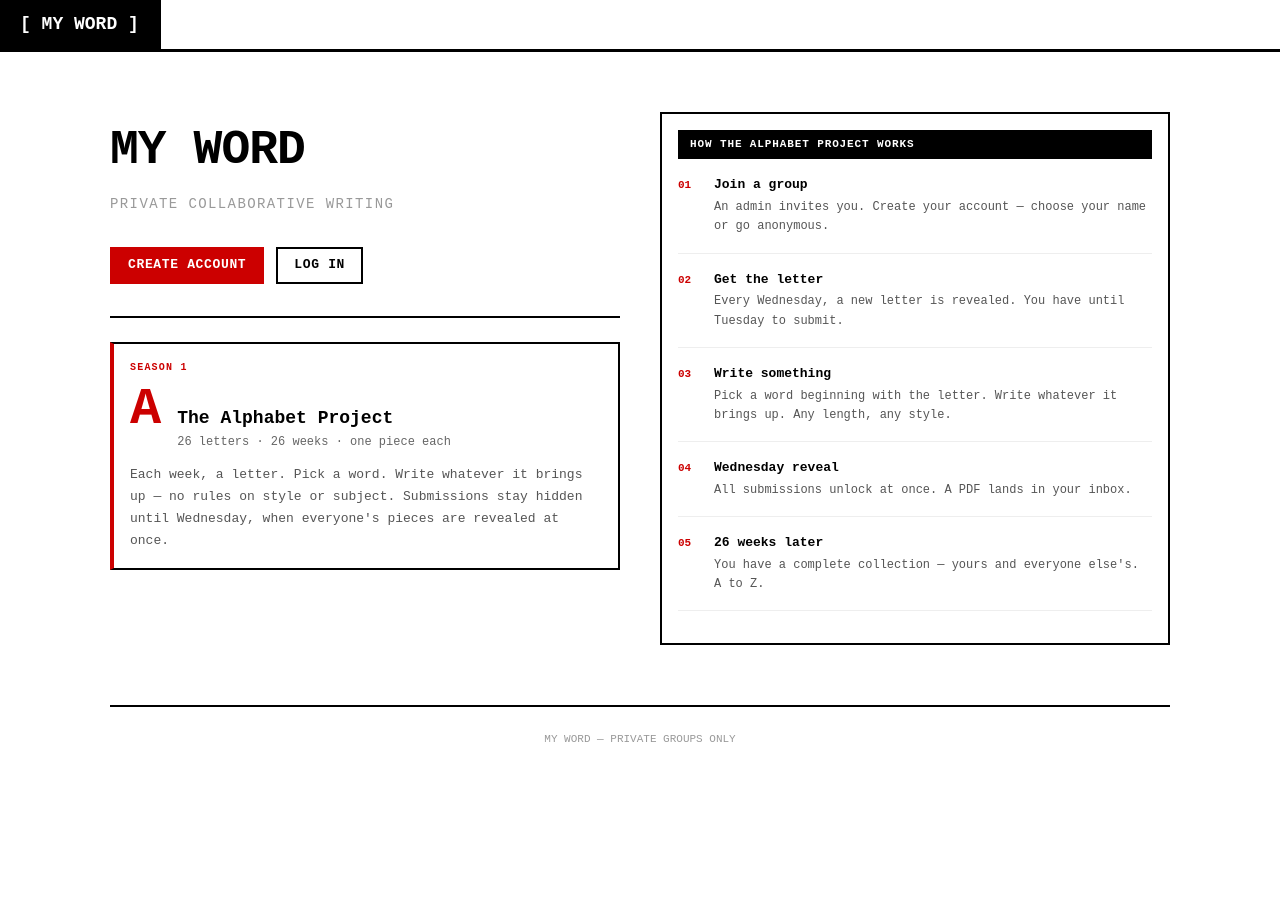
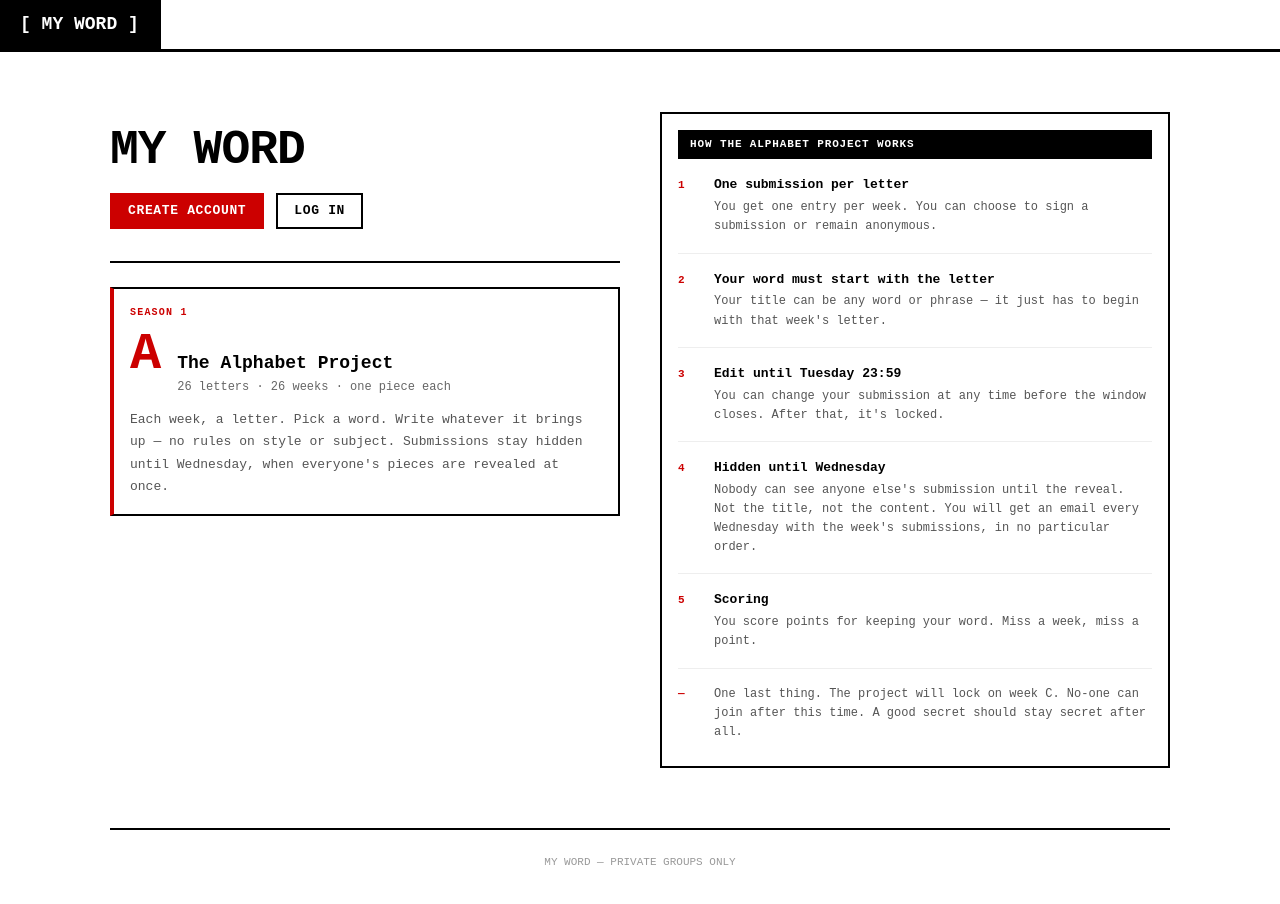
Before and after one commit to skudgambosi-creator/myword, a Next.js app: page / in a window 1280 px wide. Shown: the top 904 px of the page. Before the commit the page ends 809 px from the top, so only its background shows below. Built offline with nearby package versions, Linux system fonts and the light colour scheme.

Commit message:
lucky last

```diff
--- a/app/api/welcome/route.ts
+++ b/app/api/welcome/route.ts
@@ -9,7 +9,7 @@ export async function POST(req: NextRequest) {
     const result = await sendEmail({
       to: email,
       subject: 'Oh My Word.',
-      html: `<pre style="font-family: 'Courier New', monospace; font-size: 14px; line-height: 1.8;">Say less x</pre>`,
+      html: `<pre style="font-family: 'Courier New', monospace; font-size: 14px; line-height: 1.8;">Say less x\n\nDon't lose your login:\n${email}</pre>`,
     })
 
     if (result.error) return NextResponse.json({ error: result.error }, { status: 500 })
--- a/app/groups/[id]/page.tsx
+++ b/app/groups/[id]/page.tsx
@@ -139,14 +139,11 @@ export default function GroupPage({ params }: { params: { id: string } }) {
           <h1 style={{ fontSize: 28, fontWeight: 'bold' }}>The Alphabet Project</h1>
         </div>
 
-        <div style={{ display: 'grid', gridTemplateColumns: '1fr 340px', gap: 32, alignItems: 'start' }}>
+        <div style={{ display: 'flex', flexDirection: 'column', gap: 24 }}>
 
-          {/* LEFT COLUMN */}
-          <div>
-
-            {/* Letter + Timer + Submit */}
+          {/* 1. Submission block */}
           {currentWeek && !isCompleted && (
-              <div className="box" style={{ marginBottom: 24 }}>
+            <div className="box">
               <div style={{ display: 'flex', gap: 32, alignItems: 'flex-start', flexWrap: 'wrap' }}>
                 {/* Big letter */}
                 <div>
@@ -200,7 +197,7 @@ export default function GroupPage({ params }: { params: { id: string } }) {
           )}
 
           {!currentWeek && !isCompleted && (
-              <div className="box" style={{ marginBottom: 24 }}>
+            <div className="box">
               <div className="box-header">AWAITING START</div>
               <div style={{ padding: '16px 0 0', fontSize: 14, color: '#555' }}>
                 The project starts on {new Date(group.start_date).toLocaleDateString('en-GB', {
@@ -211,7 +208,7 @@ export default function GroupPage({ params }: { params: { id: string } }) {
           )}
 
           {isCompleted && (
-              <div className="box" style={{ marginBottom: 24, textAlign: 'center', padding: 48 }}>
+            <div className="box" style={{ textAlign: 'center', padding: 48 }}>
               <div style={{ fontSize: 48, marginBottom: 16 }}>A — Z</div>
               <h2 style={{ fontSize: 20, marginBottom: 20 }}>The Alphabet Project is complete.</h2>
               <Link href={`/groups/${params.id}/submissions`} className="btn btn-accent">
@@ -220,41 +217,10 @@ export default function GroupPage({ params }: { params: { id: string } }) {
             </div>
           )}
 
-            {/* Rules */}
-            <div className="box" style={{ marginBottom: 24 }}>
-              <div className="box-header">RULES</div>
-              <div style={{ padding: '16px 0 0' }}>
-                {[
-                  ['One submission per letter', 'You get one entry per week. Once submitted you can edit it, but you cannot delete it. You can choose to sign a submission or remain anonymous.'],
-                  ['Your word must start with the letter', 'Your title can be any word or phrase — it just has to begin with that week\'s letter.'],
-                  ['Edit until Tuesday 23:59', 'You can change your submission at any time before the window closes. After that, it\'s locked.'],
-                  ['Hidden until Wednesday', 'Nobody can see anyone else\'s submission until the reveal. Not the title, not the content. You will get an email every Wednesday with the week\'s submissions, in no particular order.'],
-                  ['Scoring', 'You score points for keeping your word. Miss a week, miss a point.'],
-                ].map(([title, desc], i) => (
-                  <div key={i} style={{ display: 'flex', gap: 12, marginBottom: 16, paddingBottom: 16, borderBottom: '1px solid #eee' }}>
-                    <div style={{ fontWeight: 'bold', fontSize: 11, color: '#CC0000', minWidth: 20 }}>{i + 1}</div>
-                    <div>
-                      <div style={{ fontWeight: 'bold', fontSize: 13, marginBottom: 2 }}>{title}</div>
-                      <div style={{ fontSize: 12, color: '#555', lineHeight: 1.6 }}>{desc}</div>
-                    </div>
-                  </div>
-                ))}
-                <div style={{ display: 'flex', gap: 12, marginBottom: 4, paddingBottom: 4 }}>
-                  <div style={{ fontWeight: 'bold', fontSize: 11, color: '#CC0000', minWidth: 20 }}>—</div>
-                  <div style={{ fontSize: 12, color: '#555', lineHeight: 1.6 }}>
-                    One last thing. The project will lock on week C. No-one can join after this time. A good secret should stay secret after all.
-                  </div>
-                </div>
-              </div>
-            </div>
-
-          </div>
-
-          {/* RIGHT COLUMN */}
-          <div style={{ display: 'flex', flexDirection: 'column', gap: 16 }}>
-
-            <Link href={`/groups/${params.id}/leaderboard`} style={{ textDecoration: 'none' }}>
-              <div className="box" style={{ cursor: 'pointer', borderLeft: '4px solid #CC0000' }}
+          {/* 2. Leaderboard + Submissions side by side */}
+          <div style={{ display: 'flex', gap: 16, flexWrap: 'wrap' }}>
+            <Link href={`/groups/${params.id}/leaderboard`} style={{ flex: 1, minWidth: 200, textDecoration: 'none' }}>
+              <div className="box" style={{ cursor: 'pointer', borderLeft: '4px solid #CC0000', height: '100%' }}
                 onMouseEnter={e => (e.currentTarget.style.background = '#f9f9f9')}
                 onMouseLeave={e => (e.currentTarget.style.background = '#fff')}>
                 <div style={{ fontWeight: 'bold', fontSize: 15, marginBottom: 4 }}>Leaderboard →</div>
@@ -262,16 +228,17 @@ export default function GroupPage({ params }: { params: { id: string } }) {
               </div>
             </Link>
 
-            <Link href={`/groups/${params.id}/submissions`} style={{ textDecoration: 'none' }}>
-              <div className="box" style={{ cursor: 'pointer', borderLeft: '4px solid #000' }}
+            <Link href={`/groups/${params.id}/submissions`} style={{ flex: 1, minWidth: 200, textDecoration: 'none' }}>
+              <div className="box" style={{ cursor: 'pointer', borderLeft: '4px solid #000', height: '100%' }}
                 onMouseEnter={e => (e.currentTarget.style.background = '#f9f9f9')}
                 onMouseLeave={e => (e.currentTarget.style.background = '#fff')}>
                 <div style={{ fontWeight: 'bold', fontSize: 15, marginBottom: 4 }}>Submissions →</div>
                 <div style={{ fontSize: 12, color: '#666' }}>Browse the archive — A to Z</div>
               </div>
             </Link>
+          </div>
 
-            {/* Progress */}
+          {/* 3. Progress */}
           {currentWeek && (
             <div className="box">
               <div className="section-header">Progress</div>
@@ -297,7 +264,34 @@ export default function GroupPage({ params }: { params: { id: string } }) {
             </div>
           )}
 
+          {/* 4. Rules */}
+          <div className="box">
+            <div className="box-header">RULES</div>
+            <div style={{ padding: '16px 0 0' }}>
+              {[
+                ['One submission per letter', 'You get one entry per week. You can choose to sign a submission or remain anonymous.'],
+                ['Your word must start with the letter', 'Your title can be any word or phrase — it just has to begin with that week\'s letter.'],
+                ['Edit until Tuesday 23:59', 'You can change your submission at any time before the window closes. After that, it\'s locked.'],
+                ['Hidden until Wednesday', 'Nobody can see anyone else\'s submission until the reveal. Not the title, not the content. You will get an email every Wednesday with the week\'s submissions, in no particular order.'],
+                ['Scoring', 'You score points for keeping your word. Miss a week, miss a point.'],
+              ].map(([title, desc], i) => (
+                <div key={i} style={{ display: 'flex', gap: 12, marginBottom: 16, paddingBottom: 16, borderBottom: '1px solid #eee' }}>
+                  <div style={{ fontWeight: 'bold', fontSize: 11, color: '#CC0000', minWidth: 20 }}>{i + 1}</div>
+                  <div>
+                    <div style={{ fontWeight: 'bold', fontSize: 13, marginBottom: 2 }}>{title}</div>
+                    <div style={{ fontSize: 12, color: '#555', lineHeight: 1.6 }}>{desc}</div>
                   </div>
+                </div>
+              ))}
+              <div style={{ display: 'flex', gap: 12, marginBottom: 4, paddingBottom: 4 }}>
+                <div style={{ fontWeight: 'bold', fontSize: 11, color: '#CC0000', minWidth: 20 }}>—</div>
+                <div style={{ fontSize: 12, color: '#555', lineHeight: 1.6 }}>
+                  One last thing. The project will lock on week C. No-one can join after this time. A good secret should stay secret after all.
+                </div>
+              </div>
+            </div>
+          </div>
+
         </div>
       </div>
     </div>
--- a/app/page.tsx
+++ b/app/page.tsx
@@ -18,9 +18,6 @@ export default function LandingPage() {
               <h1 style={{ fontSize: 48, fontWeight: 'bold', marginBottom: 4, letterSpacing: '-0.02em' }}>
                 MY WORD
               </h1>
-              <p style={{ fontSize: 14, color: '#999', marginBottom: 32, textTransform: 'uppercase', letterSpacing: '0.1em' }}>
-                Private collaborative writing
-              </p>
               <div style={{ display: 'flex', gap: 12 }}>
                 <Link href="/register" className="btn btn-accent">
                   Create Account
@@ -59,11 +56,11 @@ export default function LandingPage() {
               <div className="box-header">HOW THE ALPHABET PROJECT WORKS</div>
               <div style={{ padding: '16px 0 0' }}>
                 {[
-                  ['01', 'Join a group', 'An admin invites you. Create your account — choose your name or go anonymous.'],
-                  ['02', 'Get the letter', 'Every Wednesday, a new letter is revealed. You have until Tuesday to submit.'],
-                  ['03', 'Write something', 'Pick a word beginning with the letter. Write whatever it brings up. Any length, any style.'],
-                  ['04', 'Wednesday reveal', 'All submissions unlock at once. A PDF lands in your inbox.'],
-                  ['05', '26 weeks later', 'You have a complete collection — yours and everyone else\'s. A to Z.'],
+                  ['1', 'One submission per letter', 'You get one entry per week. You can choose to sign a submission or remain anonymous.'],
+                  ['2', 'Your word must start with the letter', 'Your title can be any word or phrase — it just has to begin with that week\'s letter.'],
+                  ['3', 'Edit until Tuesday 23:59', 'You can change your submission at any time before the window closes. After that, it\'s locked.'],
+                  ['4', 'Hidden until Wednesday', 'Nobody can see anyone else\'s submission until the reveal. Not the title, not the content. You will get an email every Wednesday with the week\'s submissions, in no particular order.'],
+                  ['5', 'Scoring', 'You score points for keeping your word. Miss a week, miss a point.'],
                 ].map(([num, title, desc]) => (
                   <div key={num} style={{ display: 'flex', gap: 12, marginBottom: 16, paddingBottom: 16, borderBottom: '1px solid #eee' }}>
                     <div style={{ fontWeight: 'bold', fontSize: 11, color: '#CC0000', minWidth: 24, paddingTop: 2 }}>{num}</div>
@@ -73,6 +70,12 @@ export default function LandingPage() {
                     </div>
                   </div>
                 ))}
+                <div style={{ display: 'flex', gap: 12, marginBottom: 4, paddingBottom: 4 }}>
+                  <div style={{ fontWeight: 'bold', fontSize: 11, color: '#CC0000', minWidth: 24 }}>—</div>
+                  <div style={{ fontSize: 12, color: '#555', lineHeight: 1.6 }}>
+                    One last thing. The project will lock on week C. No-one can join after this time. A good secret should stay secret after all.
+                  </div>
+                </div>
               </div>
             </div>
           </div>
```
Also changed, not shown: 1 other file (tests, documents, lock files or other folders). Lines whose indentation alone changed are shown as unchanged.
